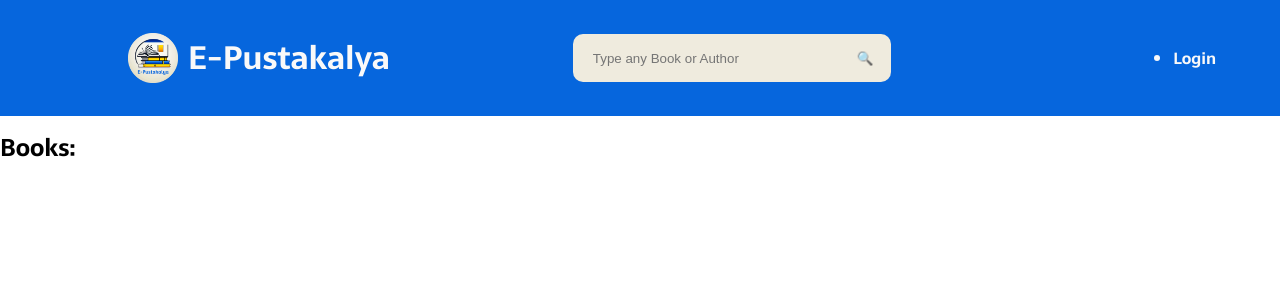
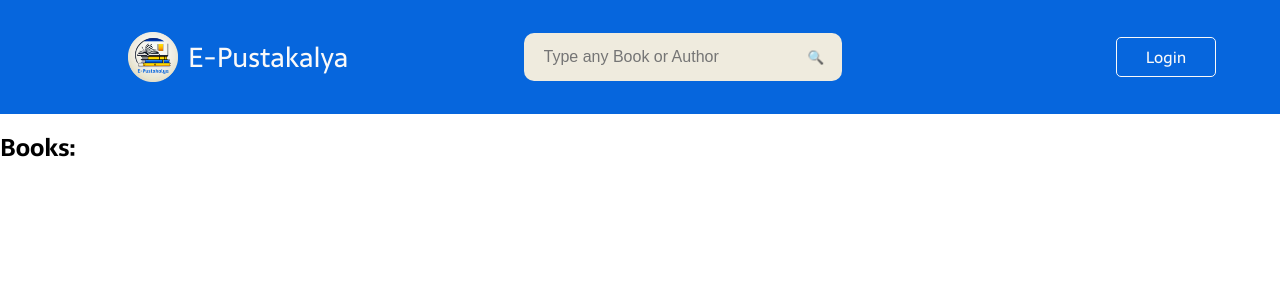
Before and after one commit to Param302/Library-Management-System, a Flask app: page / in a window 1280 px wide. Shown: the top 300 px of the page. Run offline with Flask 3, Linux system fonts and the light colour scheme; data that the repository does not hold is empty.

Commit message:
Navbar Styling completed

```diff
--- a/routes.py
+++ b/routes.py
@@ -141,8 +141,8 @@ def user_routes(app, db, bcrypt):
         if current_user.is_authenticated and current_user.role == "user":
             book = get_book_details_for_user(current_user.user_id, book_id)
 
-        if (download_link:=get_book_download_code(current_user.user_id, book_id)):
-            return render_template("book.html", book=book, user=current_user, download_link=download_link)
+            if (download_link:=get_book_download_code(current_user.user_id, book_id)):
+                return render_template("book.html", book=book, user=current_user, download_link=download_link)
 
         return render_template("book.html", book=book, user=current_user)
 
--- a/static/css/style.css
+++ b/static/css/style.css
@@ -27,6 +27,19 @@ main {
     padding-top: 8rem;
 }
 
+button {
+    cursor: pointer;
+}
+
+button a {
+    display: flex;
+    justify-content: center;
+    align-items: center;
+    width: 100%;
+    height: 100%;
+    border-radius: inherit;
+}
+
 header {
     background-color: var(--accent-color);
     width: 100%;
@@ -34,6 +47,7 @@ header {
     color: var(--offwhite-color);
     font-weight: 600;
     position: fixed;
+    z-index: 1000;
     display: flex;
     justify-content: space-between;
     align-items: center;
@@ -45,12 +59,21 @@ header {
     flex-direction: row;
     justify-content: center;
     align-items: center;
-    font-size: 1rem;
+}
+
+#name a {
+    all:inherit;
+    cursor: pointer;
 }
 
 #name img {
     width: 50px;
     height: 50px;
+}
+
+#name h1 {
+    font-size: 1.7rem;
+    font-weight: normal;
 }
 
 #search-form {
@@ -73,6 +96,7 @@ header {
     font-family: "Baloo", sans-serif;
     background-color: transparent;
     outline: none;
+    font-size: 1rem;
 }
 
 #search-button {
@@ -115,7 +139,7 @@ nav div {
 
 #nav-btn span {
     width: 100%;
-    height: 3px;
+    height: 4px;
     background-color: var(--background-color);
     border-radius: 5px;
 }
@@ -127,7 +151,7 @@ nav div {
     bottom: 0;
     width: 17vw;
     height: calc(100vh - 7.3rem);
-    display: flex;
+    /* display: none; */
     flex-direction: column;
     align-items: center;
     font-size: 1.5rem;
@@ -148,3 +172,44 @@ nav div {
     color: var(--primary-color);
     cursor: pointer;
 }
+
+.nav-close {
+    display: none;
+}
+
+.nav-open {
+    display: flex;
+}
+
+#nav-line-2 {
+    transition: none;
+}
+
+.rotate-line1 {
+    transform: rotateZ(45deg) translateY(-5px);
+    transform-origin: 0 0;
+}
+
+.rotate-line2 {
+    transform: rotateZ(-45deg) translateY(1px);
+    transform-origin: 0 0;
+}
+
+#login-btn {
+    background-color: transparent;
+    color: var(--offwhite-color);
+    border: 1px solid var(--offwhite-color);
+    border-radius: 5px;
+    width: 100px;
+    height: 40px;
+    font-size: 1rem;
+    font-weight: 300;
+}
+
+#login-btn:hover {
+    background-color: var(--primary-color);
+}
+#login-btn:active {
+    transform: scale(0.9);
+    transition-duration: 100ms;
+}
--- /dev/null
+++ b/static/js/index.js
@@ -0,0 +1,10 @@
+const nav = document.querySelector("#nav-menu");
+const navBtn = document.querySelector("#nav-btn");
+const navLines = navBtn.children;
+navBtn.addEventListener("click", () => {
+    nav.classList.toggle("nav-close");
+    nav.classList.toggle("nav-open");
+    navLines[1].style.visibility = navLines[1].style.visibility == "hidden" ? "visible" : "hidden";
+    navLines[0].classList.toggle("rotate-line1");
+    navLines[2].classList.toggle("rotate-line2");
+});
--- a/templates/book.html
+++ b/templates/book.html
@@ -12,7 +12,10 @@
 
 <body>
     <header>
-        <h1>E-Pustakalya</h1>
+        <div id="name"><a href="/">
+                <img src="{{url_for('static', filename='assets/circle-logo.png')}}" alt="logo">
+                <h1>E-Pustakalya</h1>
+            </a></div>
     </header>
     <main>
         <h1>{{book.title}}</h1>
--- a/templates/dashboard.html
+++ b/templates/dashboard.html
@@ -11,7 +11,10 @@
 
 <body>
     <header>
-        <h1>E-Pustakalya</h1>
+        <div id="name"><a href="/">
+                <img src="{{url_for('static', filename='assets/circle-logo.png')}}" alt="logo">
+                <h1>E-Pustakalya</h1>
+        </a></div>
         {% if user %}
         <a href="{{ url_for('index')}}">Home</a>
         <a href="{{ url_for('dashboard') }}">Dashboard</a>
--- a/templates/index.html
+++ b/templates/index.html
@@ -4,6 +4,7 @@
 <head>
     <meta charset="UTF-8">
     <meta name="viewport" content="width=device-width, initial-scale=1.0">
+    <script src="{{url_for('static', filename='js/index.js')}}" defer></script>
     <link rel="stylesheet" href="{{url_for('static', filename='css/style.css')}}">
     <link rel="icon" type="image/x-icon" href="{{url_for('static', filename='assets/logo.ico')}}">
     <title>E-Pustakalya</title>
@@ -11,10 +12,10 @@
 
 <body>
     <header>
-        <div id="name">
+        <div id="name"><a href="/">
             <img src="{{url_for('static', filename='assets/circle-logo.png')}}" alt="logo">
             <h1>E-Pustakalya</h1>
-        </div>
+        </a></div>
         <form action="/search" id="search-form">
             <input type="text" name="q" id="query" placeholder="Type any Book or Author" value="{{query}}">
             <button type="submit" id="search-button">🔍</button>
@@ -27,12 +28,12 @@
                     <span>{{ user.username }}</span>
                 </span>
                 <button id="nav-btn">
-                    <span></span>
-                    <span></span>
-                    <span></span>
+                    <span id="nav-line-1"></span>
+                    <span id="nav-line-2"></span>
+                    <span id="nav-line-3"></span>
                 </button>
             </div>
-            <ul id="nav-menu"> <!-- This will be a dropdown on left under user icon -->
+            <ul id="nav-menu" class="nav-close"> <!-- This will be a dropdown on left under user icon -->
                 <li><a href="{{ url_for('index')}}">Home</a></li>
 
                 {% if user.role == "admin" %}
@@ -48,9 +49,7 @@
             </ul>
         </nav>
         {% else %}
-        <ul>
-            <li><a href="{{ url_for('login') }}">Login</a></li>
-        </ul>
+        <button id="login-btn"><a href="{{ url_for('login') }}">Login</a></button>
         {% endif %}
     </header>
     <main>
--- a/templates/login.html
+++ b/templates/login.html
@@ -11,7 +11,10 @@
 
 <body>
     <header>
-        <h1>E-Pustakalya</h1>
+        <div id="name"><a href="/">
+                <img src="{{url_for('static', filename='assets/circle-logo.png')}}" alt="logo">
+                <h1>E-Pustakalya</h1>
+            </a></div>
     </header>
     <main>
         <h1>Sign In</h1>
--- a/templates/profile.html
+++ b/templates/profile.html
@@ -11,7 +11,10 @@
 
 <body>
     <header>
-        <h1>E-Pustakalya</h1>
+        <div id="name"><a href="/">
+            <img src="{{url_for('static', filename='assets/circle-logo.png')}}" alt="logo">
+            <h1>E-Pustakalya</h1>
+        </a></div>
         {% if user %}
         <a href="{{ url_for('index')}}">Home</a>
         <a href="{{ url_for('dashboard') }}">Dashboard</a>
--- a/templates/register.html
+++ b/templates/register.html
@@ -11,7 +11,10 @@
 
 <body>
     <header>
-        <h1>E-Pustakalya</h1>
+        <div id="name"><a href="/">
+                <img src="{{url_for('static', filename='assets/circle-logo.png')}}" alt="logo">
+                <h1>E-Pustakalya</h1>
+            </a></div>
     </header>
     <main>
         <h1>Sign Up</h1>
--- a/templates/terms_and_conditions.html
+++ b/templates/terms_and_conditions.html
@@ -11,8 +11,10 @@
 
 <body>
     <header>
-        <h1>E-Pustakalya</h1>
-        <h2>Terms & Conditions</h2>
+        <div id="name"><a href="/">
+                <img src="{{url_for('static', filename='assets/circle-logo.png')}}" alt="logo">
+                <h1>E-Pustakalya</h1>
+            </a></div>
     </header>
 </body>
 
--- a/templates/user_profile.html
+++ b/templates/user_profile.html
@@ -11,7 +11,10 @@
 
 <body>
     <header>
-        <h1>E-Pustakalya</h1>
+        <div id="name"><a href="/">
+                <img src="{{url_for('static', filename='assets/circle-logo.png')}}" alt="logo">
+                <h1>E-Pustakalya</h1>
+            </a></div>
     </header>
     <main>
         <h1>@{{user.username}}'s Profile</h1>
```
Also changed, not shown: templates/search.html (+36 -19 lines).
